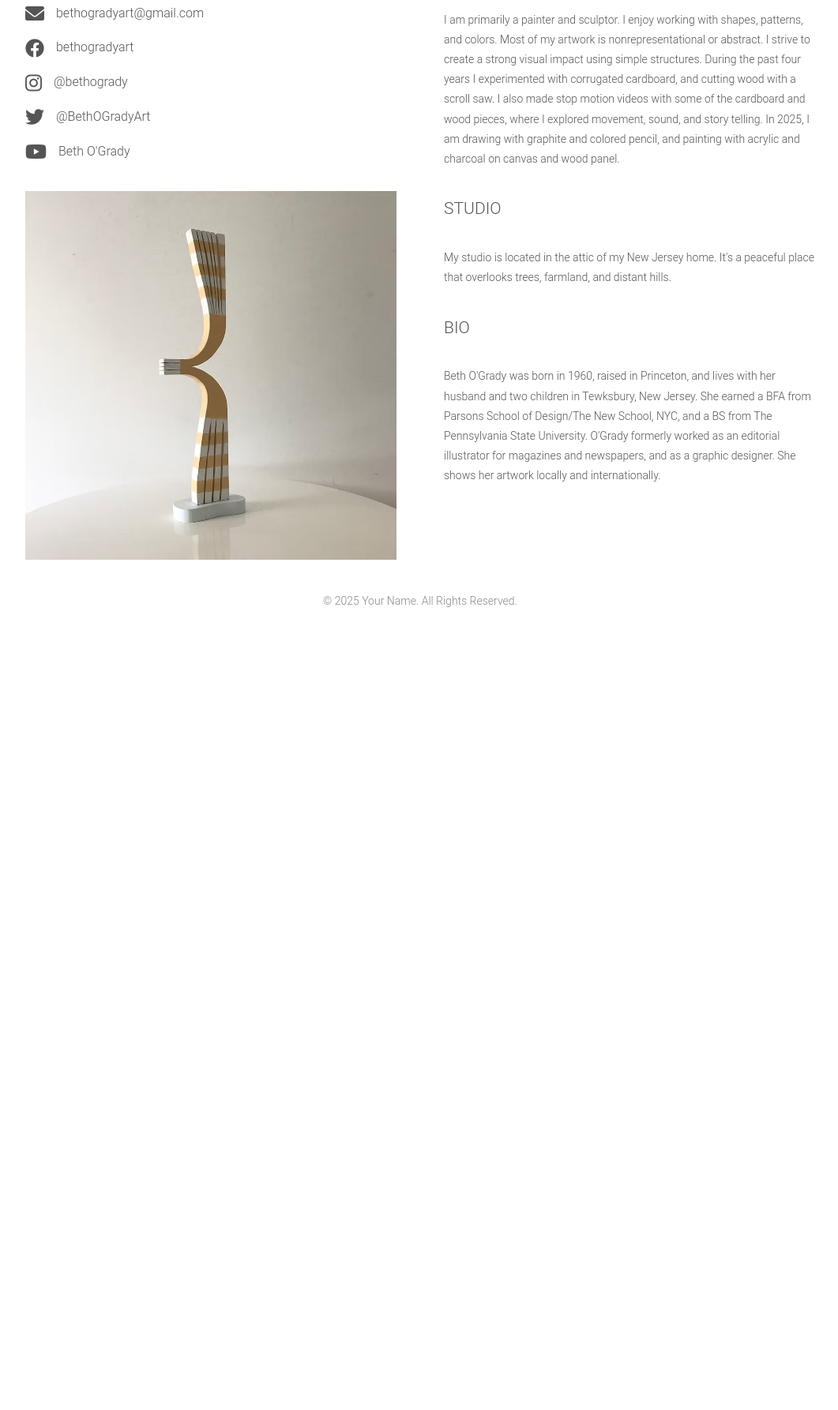
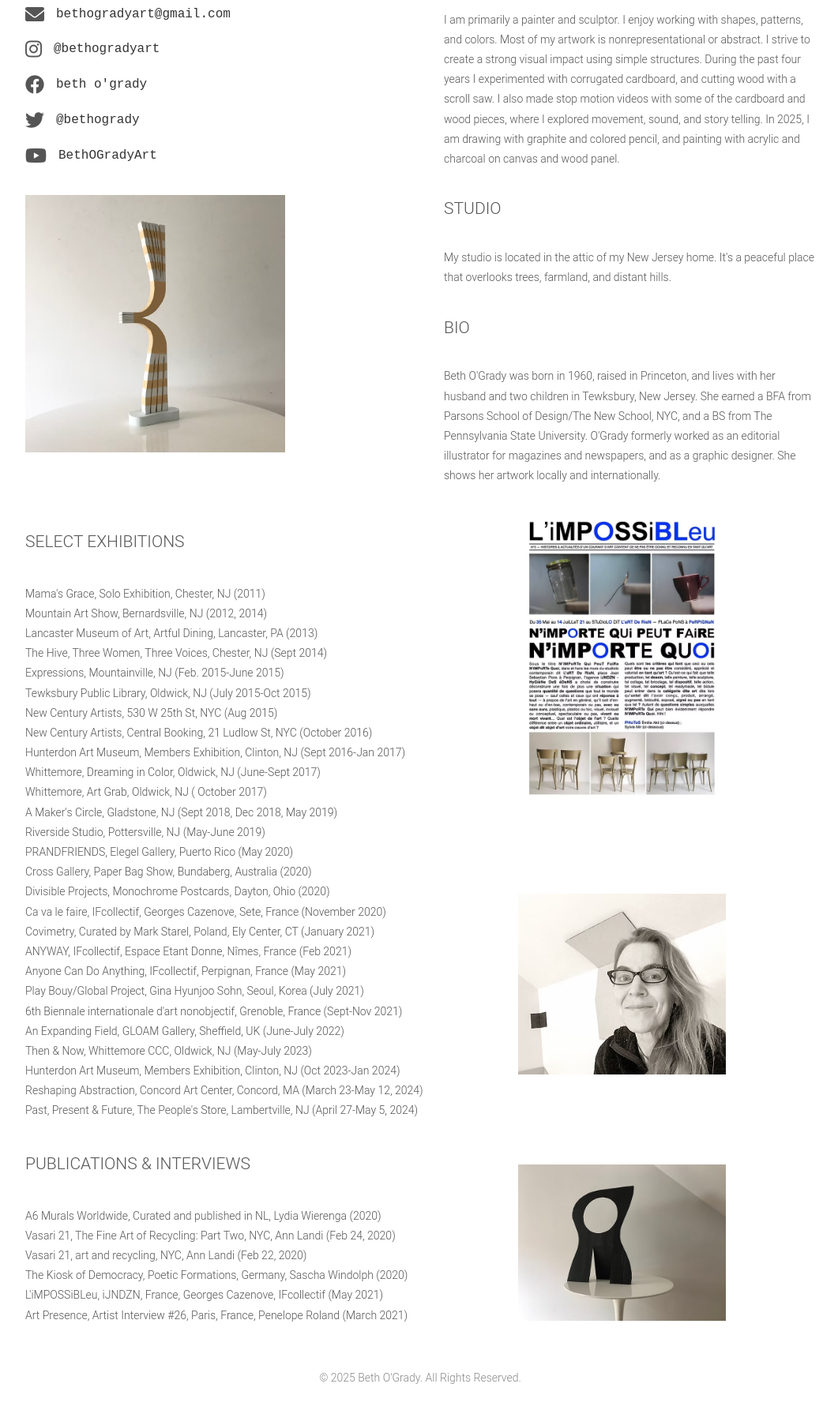
Before and after one commit to eschill04/bethogrady-website, a website: page index.html in a window 1280 px wide. Shown: the part 884-2670 px from the top of the page at 79% size, without its empty margins (108-1169 px from the left). Before the commit the page ends 1686 px from the top, so only its background shows below. Drawn offline with Linux system fonts and the light colour scheme.

Commit message:
final_about_page

```diff
--- a/index.html
+++ b/index.html
@@ -15,10 +15,10 @@
                 <nav class="navigation">
                     <a href="#" class="active">ABOUT</a>
                     <a href="#">ARTWORK</a>
-                    <a href="mailto:example@mail.com" target="_blank" title="Email"><i class="fas fa-envelope"></i></a>
-                    <a href="https://youtube.com" target="_blank" title="YouTube"><i class="fab fa-youtube"></i></a>
-                    <a href="https://facebook.com" target="_blank" title="Facebook"><i class="fab fa-facebook"></i></a>
-                    <a href="https://instagram.com" target="_blank" title="Instagram"><i class="fab fa-instagram"></i></a>
+                    <a href="mailto:bethogradyart@gmail.com" target="_blank" title="Email"><i class="fas fa-envelope"></i></a>
+                    <a href="https://www.youtube.com/channel/UCDATZIGi5CQtKTmvFeuxg5w" target="_blank" title="YouTube"><i class="fab fa-youtube"></i></a>
+                    <a href="https://www.facebook.com/bethogrady.33/" target="_blank" title="Facebook"><i class="fab fa-facebook"></i></a>
+                    <a href="https://www.instagram.com/bethogradyart/" target="_blank" title="Instagram"><i class="fab fa-instagram"></i></a>
                 </nav>
             </div>
         </header>
@@ -43,23 +43,23 @@
                     <ul class="contact-list">
                         <li>
                             <i class="fas fa-envelope"></i>
-                            <span>bethogradyart@gmail.com</span>
+                            <span><a href="mailto:bethogradyart@gmail.com">bethogradyart@gmail.com</a></span>
+                        </li>
+                        <li>
+                            <i class="fab fa-instagram"></i>
+                            <span><a href="https://www.instagram.com/bethogradyart/">@bethogradyart</a></span>
                         </li>
                         <li>
                             <i class="fab fa-facebook"></i>
-                            <span>bethogradyart</span>
-                        </li>
-                        <li>
-                            <i class="fab fa-instagram"></i>
-                            <span>@bethogrady</span>
+                            <span><a href="https://www.facebook.com/bethogrady.33/">beth o'grady</a></span>
                         </li>
                         <li>
                             <i class="fab fa-twitter"></i>
-                            <span>@BethOGradyArt</span>
+                            <span><a href="https://www.twitter.com/bethogrady">@bethogrady</a></span>
                         </li>
                         <li>
                             <i class="fab fa-youtube"></i>
-                            <span>Beth O'Grady</span>
+                            <span><a href="https://www.youtube.com/channel/UCDATZIGi5CQtKTmvFeuxg5w">BethOGradyArt</a></span>
                         </li>
                     </ul>
                     <img src="images/art1.png" alt="Artist">
@@ -84,9 +84,57 @@
                         She shows her artwork locally and internationally.</p>
                 </div>
         </div>
+        <div class="split-screen">
+            <div class="left60">
+                <h3>SELECT EXHIBITIONS</h3>
+                <ul class="exhibition">
+                    <li>Mama's Grace, Solo Exhibition, Chester, NJ (2011)</li>
+                    <li>Mountain Art Show, Bernardsville, NJ (2012, 2014)</li>
+                    <li>Lancaster Museum of Art, Artful Dining, Lancaster, PA (2013)</li>
+                    <li>The Hive, Three Women, Three Voices, Chester, NJ (Sept 2014)</li>
+                    <li>Expressions, Mountainville, NJ (Feb. 2015-June 2015)</li>
+                    <li>Tewksbury Public Library, Oldwick, NJ (July 2015-Oct 2015)</li>
+                    <li>New Century Artists, 530 W 25th St, NYC (Aug 2015)</li>
+                    <li>New Century Artists, Central Booking, 21 Ludlow St, NYC (October 2016)</li>
+                    <li>Hunterdon Art Museum, Members Exhibition, Clinton, NJ (Sept 2016-Jan 2017)</li>
+                    <li>Whittemore, Dreaming in Color, Oldwick, NJ (June-Sept 2017)</li>
+                    <li>Whittemore, Art Grab, Oldwick, NJ ( October 2017)</li>
+                    <li>A Maker's Circle, Gladstone, NJ (Sept 2018, Dec 2018, May 2019)</li>
+                    <li>Riverside Studio, Pottersville, NJ (May-June 2019)</li>
+                    <li>PRANDFRIENDS, Elegel Gallery, Puerto Rico (May 2020)</li>
+                    <li>Cross Gallery, Paper Bag Show, Bundaberg, Australia (2020)</li>
+                    <li>Divisible Projects, Monochrome Postcards, Dayton, Ohio (2020)</li>
+                    <li>Ca va le faire, IFcollectif, Georges Cazenove, Sete, France (November 2020)</li>
+                    <li>Covimetry, Curated by Mark Starel, Poland, Ely Center, CT (January 2021)</li>
+                    <li>ANYWAY, IFcollectif, Espace Etant Donne, Nîmes, France (Feb 2021)</li>
+                    <li>Anyone Can Do Anything, IFcollectif, Perpignan, France (May 2021)</li>
+                    <li>Play Bouy/Global Project, Gina Hyunjoo Sohn, Seoul, Korea (July 2021)</li>
+                    <li>6th Biennale internationale d'art nonobjectif, Grenoble, France (Sept-Nov 2021)</li>
+                    <li>An Expanding Field, GLOAM Gallery, Sheffield, UK (June-July 2022)</li>
+                    <li>Then & Now, Whittemore CCC, Oldwick, NJ (May-July 2023)</li>
+                    <li>Hunterdon Art Museum, Members Exhibition, Clinton, NJ (Oct 2023-Jan 2024)</li>
+                    <li>Reshaping Abstraction, Concord Art Center, Concord, MA (March 23-May 12, 2024)</li>
+                    <li>Past, Present & Future, The People's Store, Lambertville, NJ (April 27-May 5, 2024)</li>
+                </ul>
+                <h3>PUBLICATIONS & INTERVIEWS</h3>
+                <ul>
+                    <li>A6 Murals Worldwide, Curated and published in NL, Lydia Wierenga (2020)</li>
+                    <li>Vasari 21, The Fine Art of Recycling: Part Two, NYC, Ann Landi (Feb 24, 2020)</li>
+                    <li>Vasari 21, art and recycling, NYC, Ann Landi (Feb 22, 2020)</li>
+                    <li>The Kiosk of Democracy, Poetic Formations, Germany, Sascha Windolph (2020)</li>
+                    <li>L'iMPOSSiBLeu, iJNDZN, France, Georges Cazenove, IFcollectif (May 2021)</li>
+                    <li>Art Presence, Artist Interview #26, Paris, France, Penelope Roland (March 2021)</li>
+                </ul>
+            </div>
+            <div class="right40">
+                <img src="images/art2.png" alt="Artist">
+                <img src="images/bethogradyabout2.png" alt="Artist">
+                <img src="images/art3.png" alt="Artist">
+            </div>
+        </div>
         </section>
         <footer>
-            <p>&copy; 2025 Your Name. All Rights Reserved.</p>
+            <p>&copy; 2025 Beth O'Grady. All Rights Reserved.</p>
         </footer>
     </div>
     <script src="script.js"></script>
--- a/style.css
+++ b/style.css
@@ -15,6 +15,23 @@ h1, h2, h3, h4, h5, h6 {
 
 p {
     font-size: 0.875rem; /* Slightly smaller font size for paragraphs */
+}
+
+/* No bullet points for lists */
+ul {
+    list-style-type: none;
+    padding: 0;
+    font-size: 0.875rem; /* Slightly smaller font size for list items */
+}
+
+a {
+    font-family: monospace; /* Use monospace font for links */
+    color: #333; /* Blue link color */
+    text-decoration: none; /* Remove underline from links */
+}
+
+a:hover {
+    color: #000; /* Darken link color on hover */
 }
 
 .container {
@@ -43,8 +60,8 @@ header {
     display: flex;
     justify-content: space-between; /* Align title to the left and navigation to the right */
     align-items: center; /* Vertically align title and navigation */
-    margin: 0 auto;
-    padding: 20px; /* Add padding to the right */
+    padding: 0;
+    margin: 0;
 }
 
 .title {
@@ -96,6 +113,7 @@ footer p {
     display: flex; /* Use flexbox to create side-by-side layout */
     /* height: 100vh; Full viewport height */
     width: 100%;  /* Full width */
+    padding-top: 20px;
 }
 
 /* Left Half */
@@ -124,11 +142,32 @@ footer p {
     margin: 10px 0; /* Add spacing between stacked text */
 }
 
+/* Left takes 60% of width */
+.split-screen .left60 {
+    flex: 0.6;
+    display: flex;
+    flex-direction: column; /* Stack text vertically */
+    box-sizing: border-box;
+    padding-right: 3%; /* Add padding to the right */
+}
+
+/* Right takes 40% of width */
+.split-screen .right40 {
+    flex: 0.4;
+    display: flex;
+    flex-direction: column; /* Stack text vertically */
+    box-sizing: border-box;
+    padding-left: 3%; /* Add padding to the left */
+    /* Space items out vertically*/
+    justify-content: space-between;
+}
+
+
 div img {
-    width: 100%; /* Make the image take up the full width of the div */
-    height: 100%; /* Make the image take up the full height of the div */
+    width: 70%; /* Make the image take up the full width of the div */
     object-fit: contain; /* Ensure the image scales proportionally and covers the entire div */
     object-position: top; /* Align the image to the top of the div */
+    padding-bottom: 20px; /* Add space at the bottom */
 }
 
 /* Slideshow Container */
@@ -198,3 +237,45 @@ div img {
         height: 50%; /* Each half takes half the height */
     }
 }
+
+/* Responsive Design */
+/* When screen width is less than 600px */
+
+@media (max-width: 800px) {
+
+
+    .navigation {
+        margin-left: 0;
+    }
+
+    .navigation a {
+        margin: 0;
+        margin-right: 15px;
+    }
+
+    /* align header left */
+    .header-content {
+        flex-direction: column;
+        align-items: flex-start;
+    }
+
+    .split-screen .left, .split-screen .right {
+        padding: 0; /* Remove padding */
+    }
+
+    .split-screen .left h1, .split-screen .left p, .split-screen .right h1, .split-screen .right p {
+        margin: 0; /* Remove margin */
+    }
+
+    .split-screen .left60, .split-screen .right40 {
+        padding: 0; /* Remove padding */
+    }
+
+    .split-screen .left60 h1, .split-screen .left60 p, .split-screen .right40 h1, .split-screen .right40 p {
+        margin: 0; /* Remove margin */
+    }
+
+    div img {
+        width: 100%; /* Make the image take up the full width of the div */
+    }
+}
```
Also changed, not shown: images/art2.png (added), images/art3.png (added), images/bethogradyabout2.png (added).
